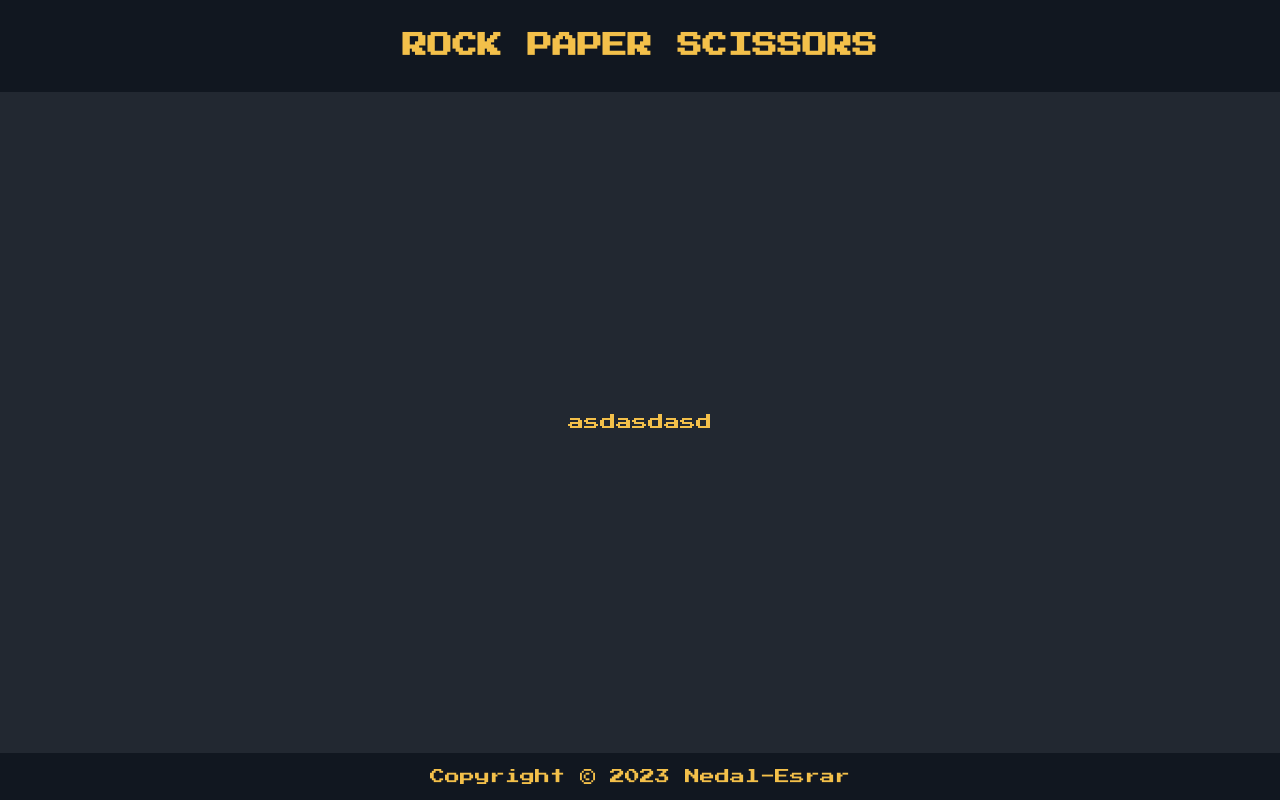
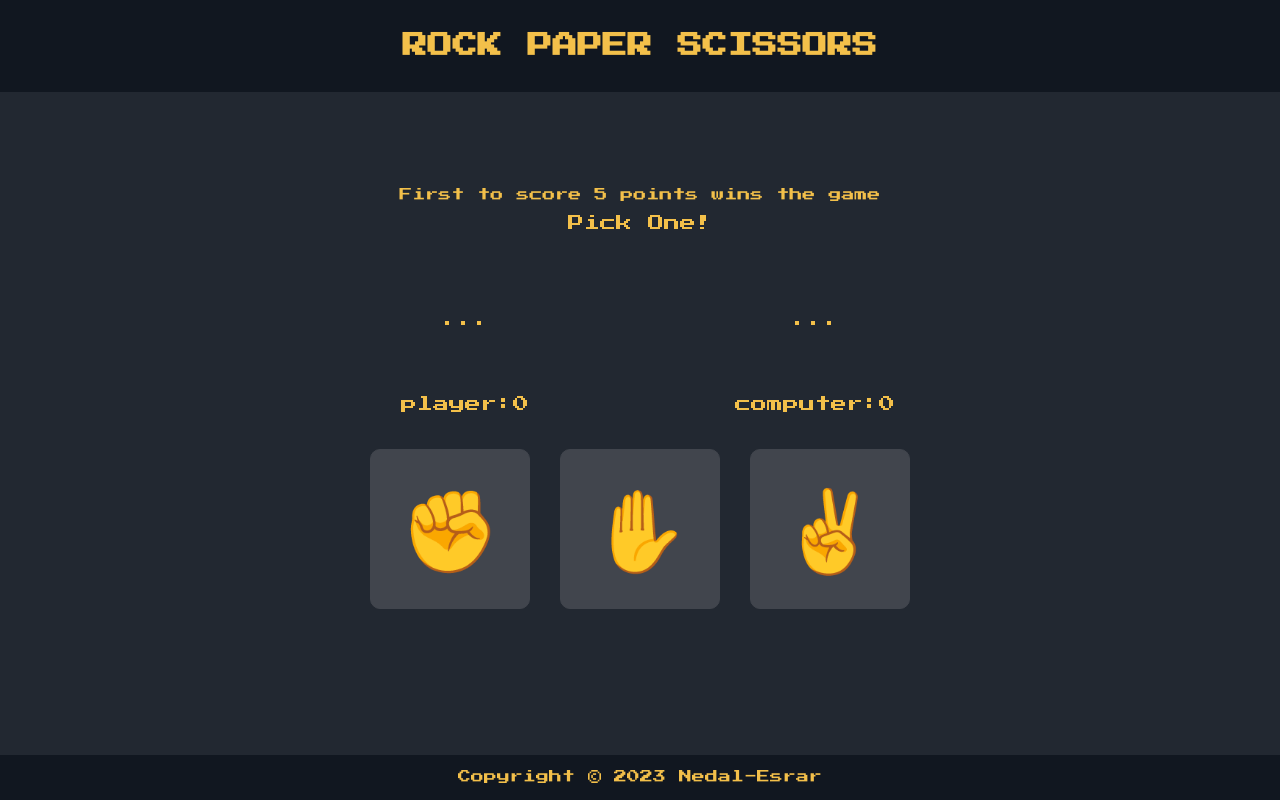
Before and after one commit to Nedal-Esrar/Rock-Paper-Scissors, a plain HTML site: page index.html in a window 1280 px wide. Both pictures are taken after a click on the button "START". Drawn offline with Linux system fonts and the light colour scheme.

Commit message:
add game-section and design

```diff
--- a/css/style.css
+++ b/css/style.css
@@ -4,9 +4,9 @@
   --main-background: #222831;
   --other-background: #111720;
 
-  --secondary-background: #41454d;
-  --secondary-dark-hover: #4a4f57;
-  --secondary-dark-active: #5b5f68;
+  --btn-background: #41454d;
+  --btn-background-hover: #4a4f57;
+  --btn-background-active: #5b5f68;
 }
 
 * {
@@ -46,11 +46,11 @@ header {
   color: var(--font-color);
   border: 1px solid ;
   border-radius: 5px;
-  background-color: var(--secondary-background);
+  background-color: var(--btn-background);
 }
 
 footer {
-  font-size: 15px;
+  font-size: 13px;
   display: flex;
   justify-content: center;
   align-items: center;
@@ -62,3 +62,75 @@ footer {
 .game-section {
   display: none;
 }
+
+.game-end-info {
+  font-size: 13px;
+  margin-top: 10px;
+}
+
+.round-result {
+  display: flex;
+  justify-content: center;
+  align-items: center;
+  margin: 11px 0;
+}
+
+.players-choices {
+  display: flex;
+  justify-content: space-between;
+  width: 450px;
+  margin: 25px 0px 10px 0;
+}
+
+.player-choice, .computer-choice {
+  width: 100px;
+  height: 100px;
+  display: flex;
+  justify-content: center;
+  align-items: center;
+}
+
+.players-scores {
+  display: flex;
+  justify-content: space-between;
+  width: 400px;
+  margin-bottom: 20px;
+}
+
+.player-score-container, .computer-score-container {
+  width: 50px;
+  height: 50px;
+  display: flex;
+  justify-content: center;
+  align-items: center;
+}
+
+.btns {
+  display: flex;
+  justify-content: space-between;
+  gap: 30px;
+
+  margin-bottom: 60px;
+}
+
+.btn {
+  cursor: pointer;
+  width: 160px;
+  height: 160px;
+  background-color: var(--btn-background);
+  border: 1px solid var(--btn-background);
+  border-radius: 10px;
+}
+
+.btn:hover {
+  background-color: var(--btn-background-hover);
+}
+
+.btn:active {
+  background-color: var(--btn-background-active);
+}
+
+.symbol {
+  font-size: 80px;
+  margin-bottom: 20px;
+}
--- a/index.html
+++ b/index.html
@@ -25,7 +25,37 @@
       <button class="start-button">START</button>
 
       <div class="game-section">
-        asdasdasd
+        <div class="game-end-info">
+          First to score 5 points wins the game
+        </div>
+
+        <div class="round-result">Pick One!</div>
+
+        <div class="players-choices">
+          <div class="player-choice">...</div>
+          <div class="computer-choice">...</div>
+        </div>
+
+        <div class="players-scores">
+          <div class="player-score-container">
+            player: <span class="player-score">0</span>
+          </div>
+          <div class="computer-score-container">
+            computer: <span class="computer-score">0</span>
+          </div>
+        </div>
+
+        <div class="btns">
+          <button class="btn rock-btn">
+            <div class="symbol">✊</div>
+          </button>
+          <button class="btn paper-btn">
+            <div class="symbol">✋</div>
+          </button>
+          <button class="btn scrs-btn">
+            <div class="symbol">✌️</div>
+          </button>
+        </div>
       </div>
     </main>
 
--- a/script.js
+++ b/script.js
@@ -3,7 +3,9 @@ const startButton = document.querySelector('.start-button');
 startButton.addEventListener('click', (e) => {
   e.target.style['display'] = 'none';
 
-  const gameSection = document.querySelector('.game-section');
+  const gameSectionStyle = document.querySelector('.game-section').style;
 
-  gameSection.style['display'] = 'inline-block';
+  gameSectionStyle['display'] = 'flex';
+  gameSectionStyle['flex-direction'] = 'column';
+  gameSectionStyle['align-items'] = 'center';
 });
```
